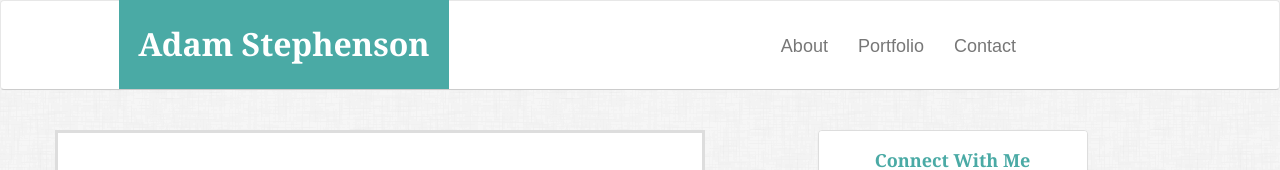
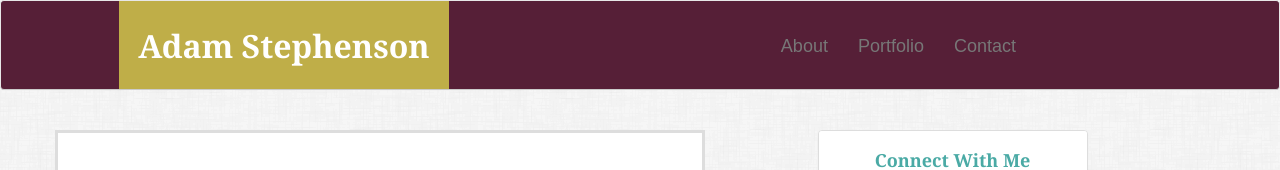
Before and after one commit to adamlstephenson/Bootstrap-Portfolio, a plain HTML site: page index.html in a window 1280 px wide. Shown: the top 170 px of the page. Drawn offline with nearby package versions, Linux system fonts and the light colour scheme.

Commit message:
beginning of some new styling

```diff
--- a/style.css
+++ b/style.css
@@ -20,7 +20,7 @@ body {
  }
 
  h1, h3, h4, h5 {
-     color: #4aaaa5;
+     color: #62BBC1;
      font-weight: bold;
      font-family: 'Georgia', Times, Times New Roman, serif;
      font-size: 36px;
@@ -45,18 +45,22 @@ body {
 }
 
  #Adam {
-    background-color: #4aaaa5;
+    background-color: #BFAE48;
     color: white;
     text-align: center;
     position: relative;
-    height: 90px;
-    bottom: 22px;
+    height: 88px;
+    bottom: 20px;
     right: 10px;
     width: 330px;
     padding-top: 35px;
     font-size: xx-large;
     font-weight: bold;
     font-family: 'Georgia', Times, Times New Roman, serif;
+}
+
+#header {
+    background-color: #561F37;
 }
 
 
```
